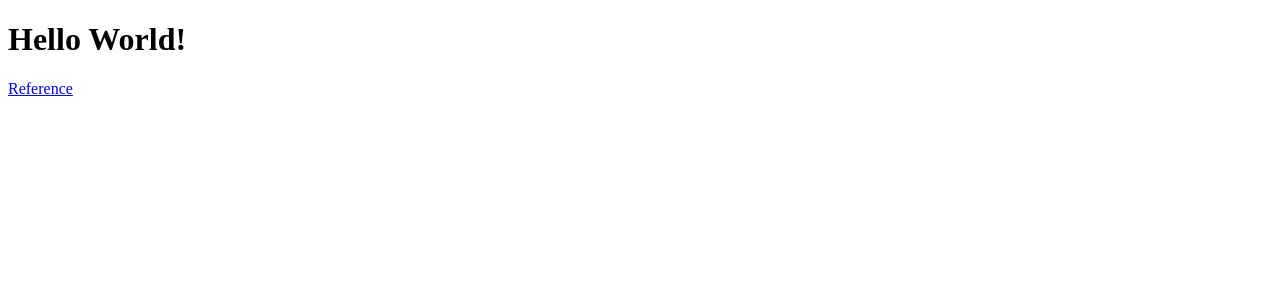
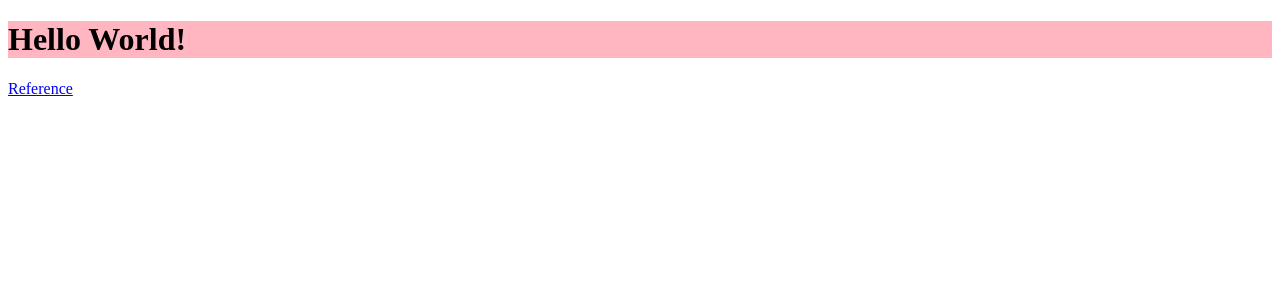
Before and after one commit to etrobert/react-template, a React app: page / in a window 1280 px wide. Shown: the top 300 px of the page. Built offline with nearby package versions, Linux system fonts and the light colour scheme; the HTML template or start-up script is replaced by a standard one.

Commit message:
add css to compoenent

```diff
--- /dev/null
+++ b/src/App.css
@@ -0,0 +1,3 @@
+.App {
+  background: lightpink;
+}
--- a/src/App.tsx
+++ b/src/App.tsx
@@ -1,4 +1,5 @@
 import React, { Component } from 'react';
+import './App.css';
 
 class App extends Component {
   render() {
```
